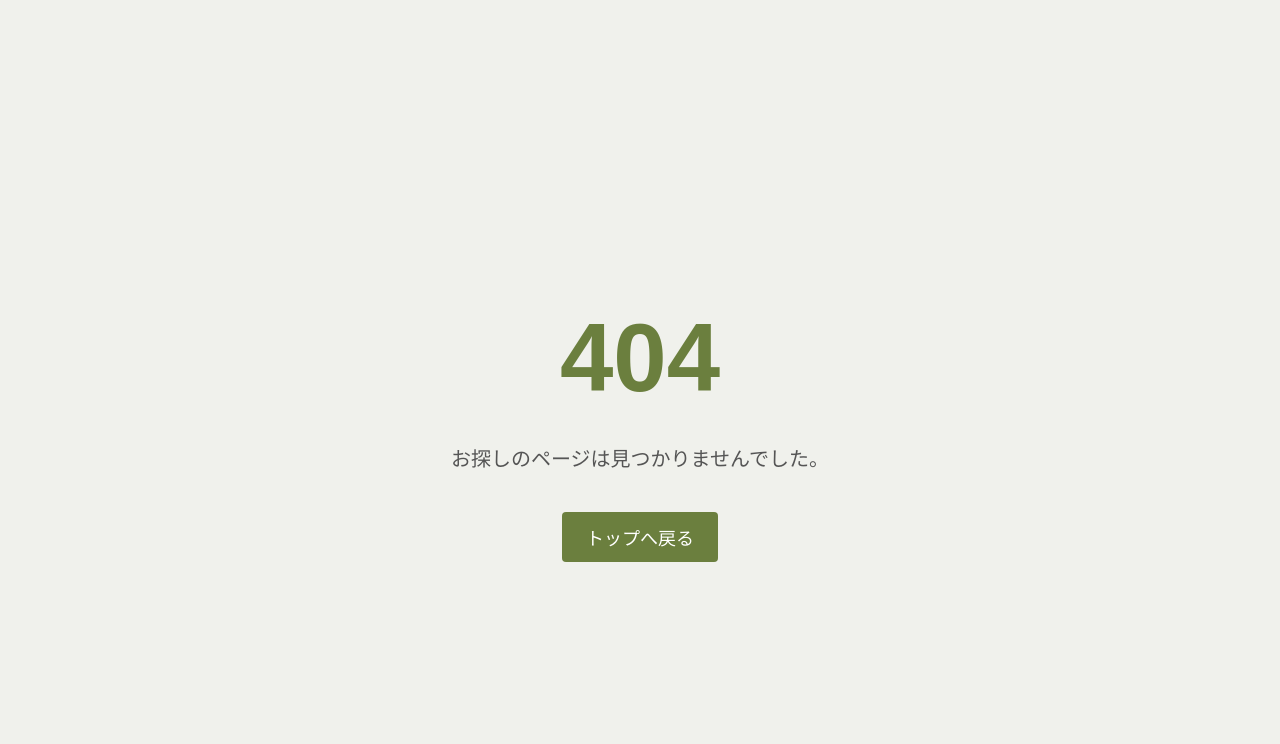
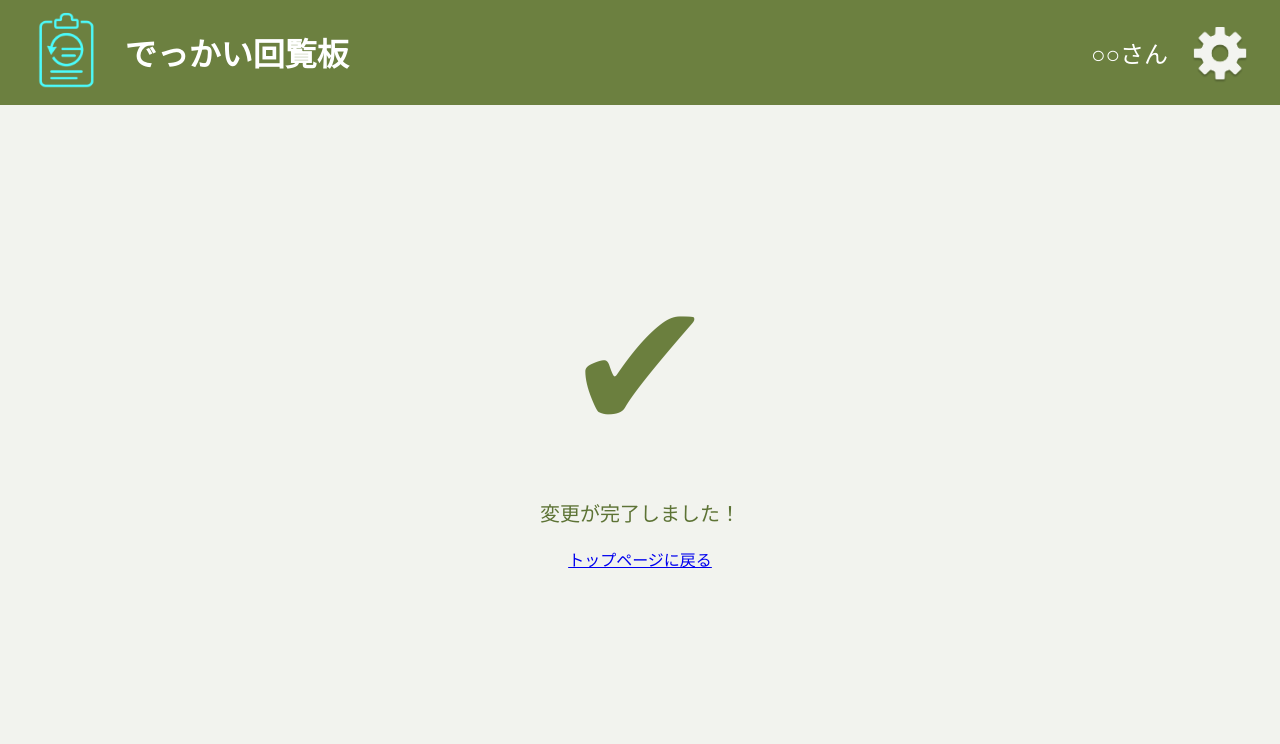
Before and after one commit to kokoro-12-11/2025U22, a Flask app: page /setting_completed in a window 1280 px wide. Shown: the top 744 px of the page. Run offline with Flask 3, Linux system fonts and the light colour scheme.

Commit message:
250817/0110
setting_completed.htmlの追加

```diff
--- a/develop/app.py
+++ b/develop/app.py
@@ -67,6 +67,10 @@ def board_sent():
 def setting():
   return render_template('setting.html')
 
+@app.route('/setting_completed')
+def setting_completed():
+  return render_template('setting_completed.html')
+
 @app.route('/admin_login')
 def admin_login():
   return render_template('admin_login.html')
--- a/develop/templates/admin_top.html
+++ b/develop/templates/admin_top.html
@@ -16,7 +16,7 @@
 
         <main class="main">
             <div id="wrap">
-                <a href="/aadmin_board_create" class="board_make">回覧板作成</a>
+                <a href="/admin_board_create" class="board_make">回覧板作成</a>
             </div>
         </main>
     </body>
--- a/develop/templates/develop.html
+++ b/develop/templates/develop.html
@@ -49,6 +49,7 @@
   <a href="/posted_confirmation">posted_confirmation</a><br>
   <a href="/board_sent">board_sent</a><br>
   <a href="/setting">setting</a><br>
+  <a href="/setting_completed">setting_completed</a><br>
   <a href="/admin_login">admin_login</a><br>
   <a href="/admin_top">admin_top</a><br>
   <a href="/admin_board_create">admin_board_create</a><br>
--- /dev/null
+++ b/develop/templates/setting_completed.html
@@ -0,0 +1,26 @@
+<!DOCTYPE html>
+<html lang="ja">
+    <head>
+        <meta charset="UTF-8">
+        <title>でっかい回覧板 - 変更完了</title>
+        <link rel="stylesheet" href="{{ url_for('static', filename='css/board_sent.css') }}">
+    </head>
+    <body>
+        <header class="header">
+            <div class="logo_area">
+                <a href="/top"><img src="/static/images/logo.png" class="logo" alt="ロゴ"></a>
+                <span class="system_name">でっかい回覧板</span>
+            </div>
+            <div class="user_area">
+                <span class="user_name">○○さん</span>
+                <a href="/setting" class="setting"><img class="setting_image" src="/static/images/setting_icon.png" alt="歯車アイコン"></a>
+            </div>
+        </header>
+
+        <main class="main">
+            <div class="check_mark">✔</div>
+            <p class="message">変更が完了しました！</p>
+            <a href="/top" class="back-button">トップページに戻る</a>
+        </main>
+    </body>
+</html>
```
